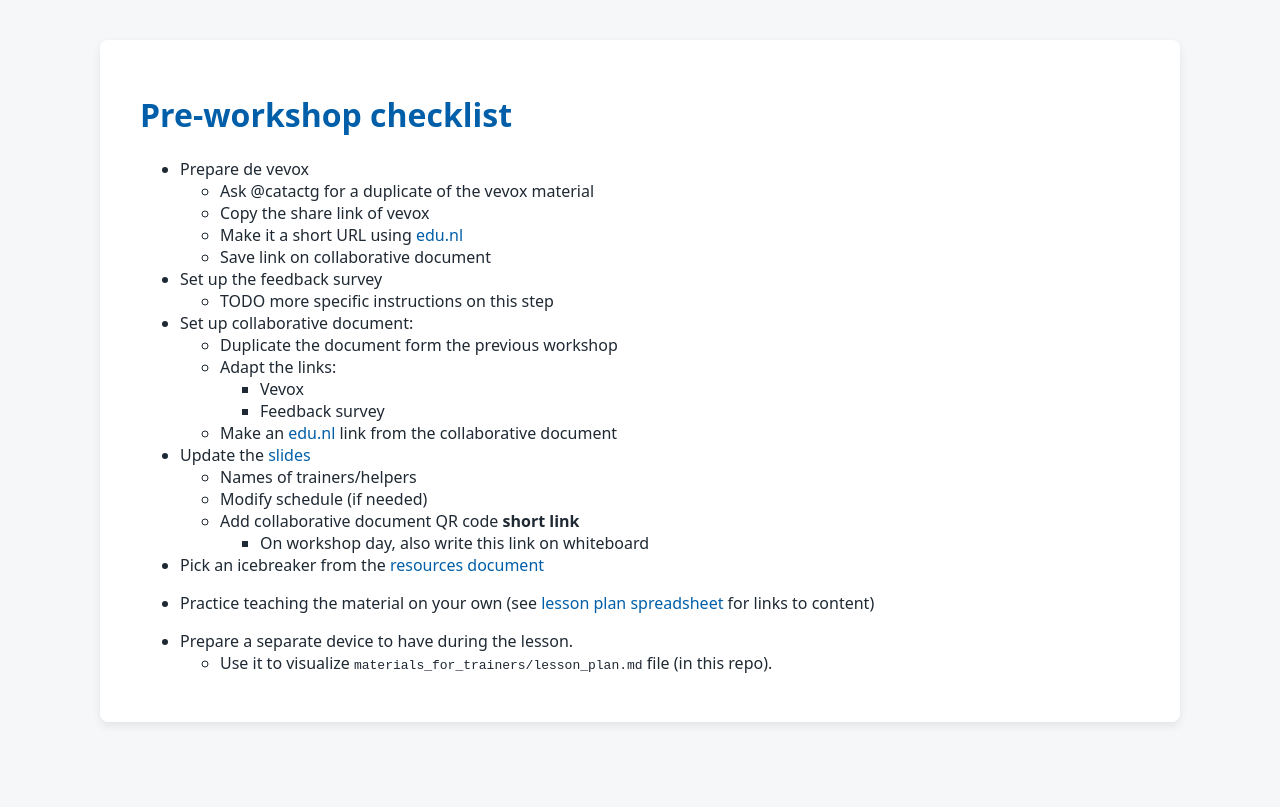
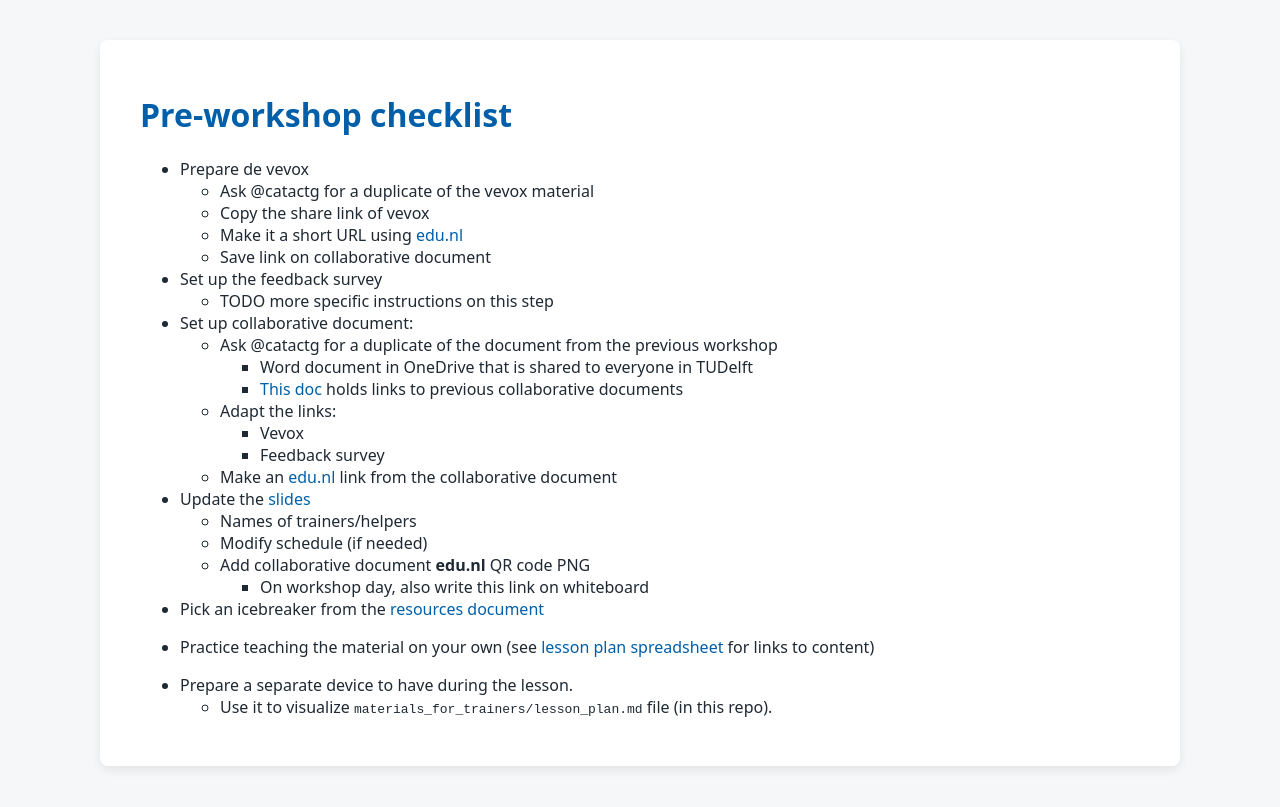
Before and after one commit to tu-delft-library/introduction_to_version_control_with_git, a Jekyll site: the page built from materials_for_trainers/pre_workshop_checklist.md, in a window 1280 px wide. Shown: the top 807 px of the page. Built offline with Jekyll 4.4.1, drawn with Linux system fonts in a browser that asks for light colours; our own code applies the rules of GitHub Pages for plain Markdown files.

Commit message:
Update pre workshop checklist

```diff
--- a/materials_for_trainers/pre_workshop_checklist.md
+++ b/materials_for_trainers/pre_workshop_checklist.md
@@ -7,7 +7,9 @@
 - Set up the feedback survey
     - TODO more specific instructions on this step
 - Set up collaborative document:
-    - Duplicate the document form the previous workshop
+    - Ask @catactg for a duplicate of the document from the previous workshop
+        - Word document in OneDrive that is shared to everyone in TUDelft
+        - [This doc](https://tud365.sharepoint.com/:w:/r/sites/ResearchDataServices/Gedeelde%20documenten/Training/Research_Software_Training/lesson_plans/resources/collaborative_documents_links.docx?d=we39fc1d5691343b185c0c5f8104a9269&csf=1&web=1&e=thh4BO) holds links to previous collaborative documents
     - Adapt the links:
         - Vevox
         - Feedback survey
@@ -16,7 +18,7 @@
 - Update the [slides](https://tud365.sharepoint.com/:p:/r/sites/ResearchDataServices/Gedeelde%20documenten/Training/Research_Software_Training/lesson_plans/resources/Introduction%20to%20version%20control%20with%20Git.pptx?d=w582c916207804aac981699323fe83c38&csf=1&web=1&e=c4zb1b)
     - Names of trainers/helpers
     - Modify schedule (if needed)
-    - Add collaborative document QR code **short link**
+    - Add collaborative document **edu.nl** QR code PNG
         - On workshop day, also write this link on whiteboard
 
 - Pick an icebreaker from the [resources document](https://tud365.sharepoint.com/:w:/r/sites/ResearchDataServices/Gedeelde%20documenten/Training/Research_Software_Training/lesson_plans/resources/resources.docx?d=waea671d7fc6a46d5b5c068fc19f41940&csf=1&web=1&e=f2QYgy)
```
